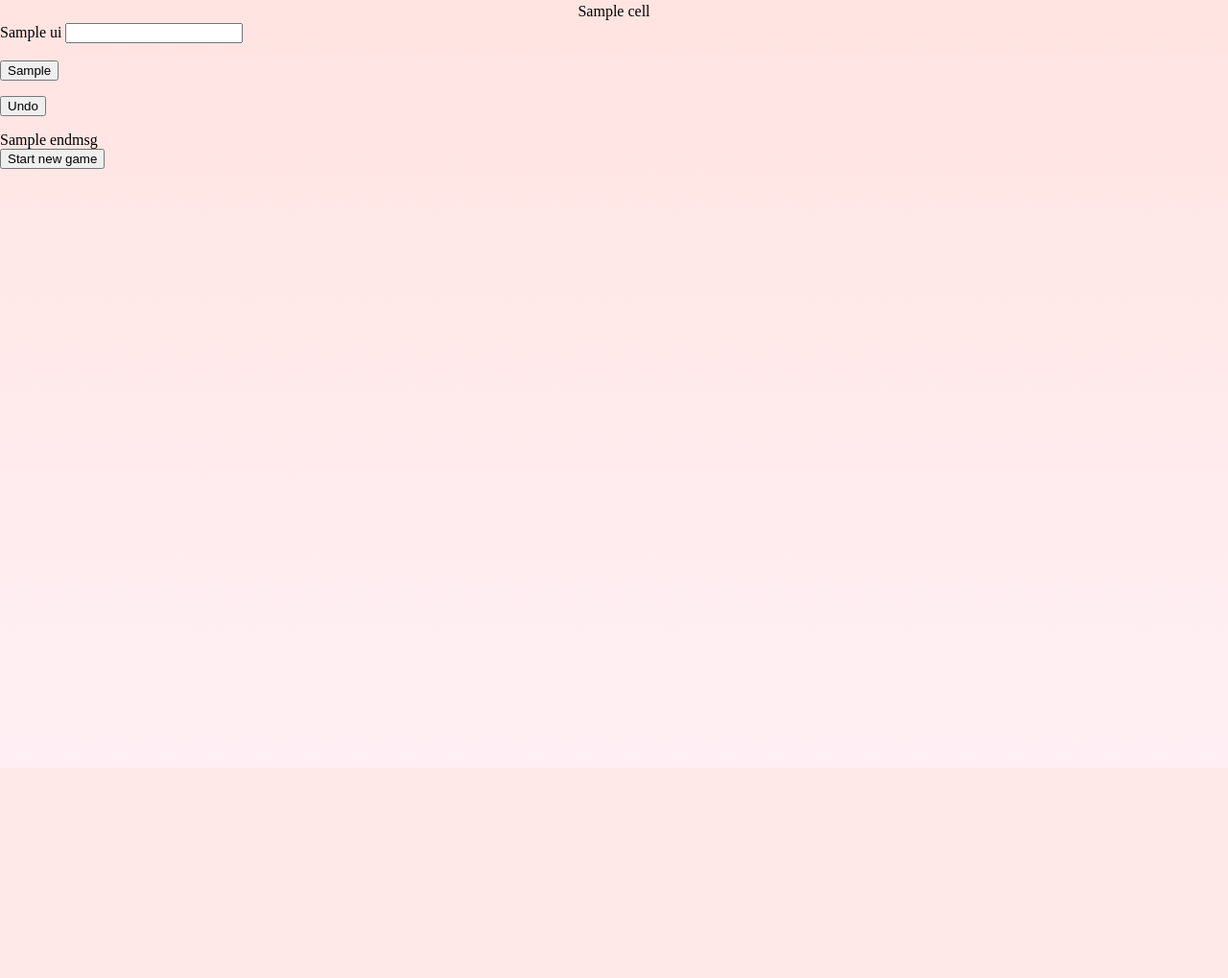
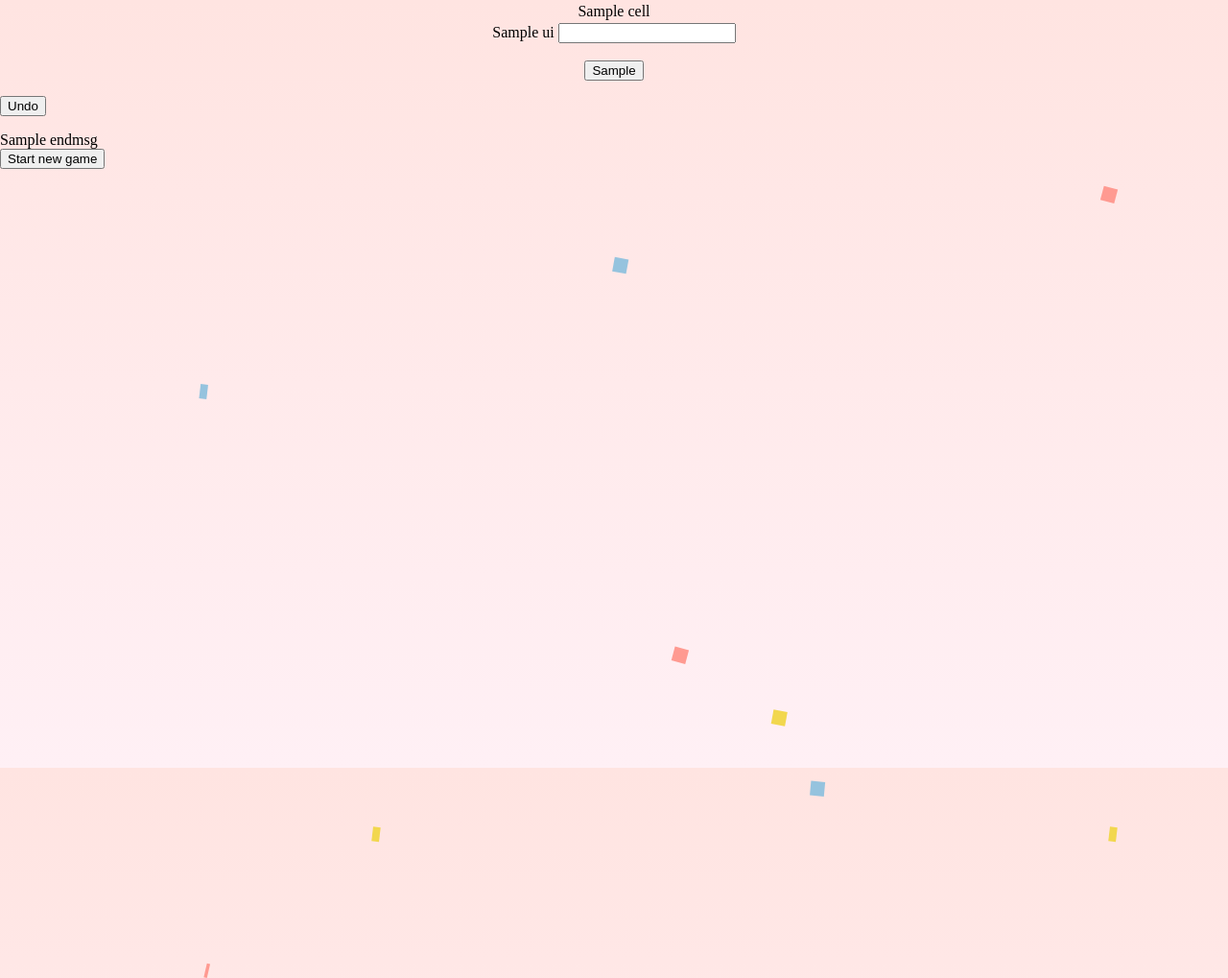
Before and after one commit to hopehrong/QuickFlask, a Flask app: template templates/chess.html in a window 1280 px wide. Shown: the whole page at 96% size. Before the commit the page ends 800 px from the top, so only its background shows below. Run offline with Flask 2, Linux system fonts and the light colour scheme; the template is opened without the code that fills it: most values are stand-ins (such as "Sample title", 1, 10 or a date in 2020).

Commit message:
added confetti fixed centering

```diff
--- a/main.py
+++ b/main.py
@@ -3,7 +3,7 @@ from flask import render_template, redirect, request
 from chess import WebInterface, Board
 
 app = Flask(__name__)
-game = Board(endtest=True)
+game = Board()
 ui = WebInterface(game)
 
 @app.route('/')
--- a/templates/chess.html
+++ b/templates/chess.html
@@ -5,6 +5,59 @@
         <!-- Change your page title -->
         <title>CHESS GAME!!</title>
         <link rel="stylesheet" href="{{url_for('static', filename='style.css')}}">
+        <style>
+                .container {
+                    width: 100%;
+                    height: 100%;
+                }
+                .confetti {
+                width: 15px;
+                height: 15px;
+                background-color: #f2d74e;
+                position: absolute;
+                left: 50%;
+                animation: confetti 5s ease-in-out -2s infinite;
+                transform-origin: left top;
+                }
+                .confetti:nth-child(1) {
+                background-color: #f2d74e; left: 10%; animation-delay: 0;
+                }
+                .confetti:nth-child(2) {
+                background-color: #95c3de; left: 20%; animation-delay: -5s;
+                }
+                .confetti:nth-child(3) {
+                background-color: #ff9a91; left: 30%; animation-delay: -3s;
+                }
+                .confetti:nth-child(4) {
+                background-color: #f2d74e; left: 40%; animation-delay: -2.5s;
+                }
+                .confetti:nth-child(5) {
+                background-color: #95c3de; left: 50%; animation-delay: -4s;
+                }
+                .confetti:nth-child(6) {
+                background-color: #ff9a91; left: 60%; animation-delay: -6s;
+                }
+                .confetti:nth-child(7) {
+                background-color: #f2d74e; left: 70%; animation-delay: -1.5s;
+                }
+                .confetti:nth-child(8) {
+                background-color: #95c3de; left: 80%; animation-delay: -2s;
+                }
+                .confetti:nth-child(9) {
+                background-color: #ff9a91; left: 90%; animation-delay: -3.5s;
+                }
+                .confetti:nth-child(10) {
+                background-color: #f2d74e; left: 100%; animation-delay: -2.5s;
+                }
+
+                @keyframes confetti {
+                0% { transform: rotateZ(15deg) rotateY(0deg) translate(0,0); }
+                25% { transform: rotateZ(5deg) rotateY(360deg) translate(-5vw,20vh); }
+                50% { transform: rotateZ(15deg) rotateY(720deg) translate(5vw,60vh); }
+                75% { transform: rotateZ(5deg) rotateY(1080deg) translate(-10vw,80vh); }
+                100% { transform: rotateZ(15deg) rotateY(1440deg) translate(10vw,110vh); }
+                }
+            </style>
     </head>
     <body>
         <!-- Modify this section START -->
@@ -18,10 +71,10 @@
         {% endfor %}
         </table>
 
-        <form action={{ui.page}} method="get" style={{ui.showinput}}>
-            <label for="moves"> {{ui.inputlabel}}</label>
-            <input type="text" name="moves"><br><br>
-            <input type="submit" value={{ui.btnlabel}}>
+        <form action={{ui.page}} method="get" style={{ui.showinput}} class="form">
+            <label for="moves" class="label"> {{ui.inputlabel}}</label>
+            <input type="text" name="moves" class="label"><br><br>
+            <input type="submit" class="button" value={{ui.btnlabel}}>
         </form>
         <p style={{ui.showerrmsg}}>{{ui.errmsg}}</p>
 
@@ -38,6 +91,39 @@
                 <button>Start new game</button>
             </a>
         </p>
+        <div class="container", style={{ui.showend}}>
+            <div class="confetti">
+                <div class="confetti:nth-child(1)"></div>
+            </div>
+            <div class="confetti">
+                <div class="confetti:nth-child(2)"></div>
+            </div>
+            <div class="confetti">
+                <div class="confetti:nth-child(3)"></div>
+            </div>
+            <div class="confetti">
+                <div class="confetti:nth-child(4)"></div>
+            </div>
+            <div class="confetti">
+                <div class="confetti:nth-child(5)"></div>
+            </div>
+            <div class="confetti">
+                <div class="confetti:nth-child(6)"></div>
+            </div>
+            <div class="confetti">
+                <div class="confetti:nth-child(7)"></div>
+            </div>
+            <div class="confetti">
+                <div class="confetti:nth-child(8)"></div>
+            </div>
+            <div class="confetti">
+                <div class="confetti:nth-child(9)"></div>
+            </div>
+            <div class="confetti">
+                <div class="confetti:nth-child(10)"></div>
+            </div>
+        </div>
+
         <!-- Modify this section END -->
     </body>
 </html>
```
